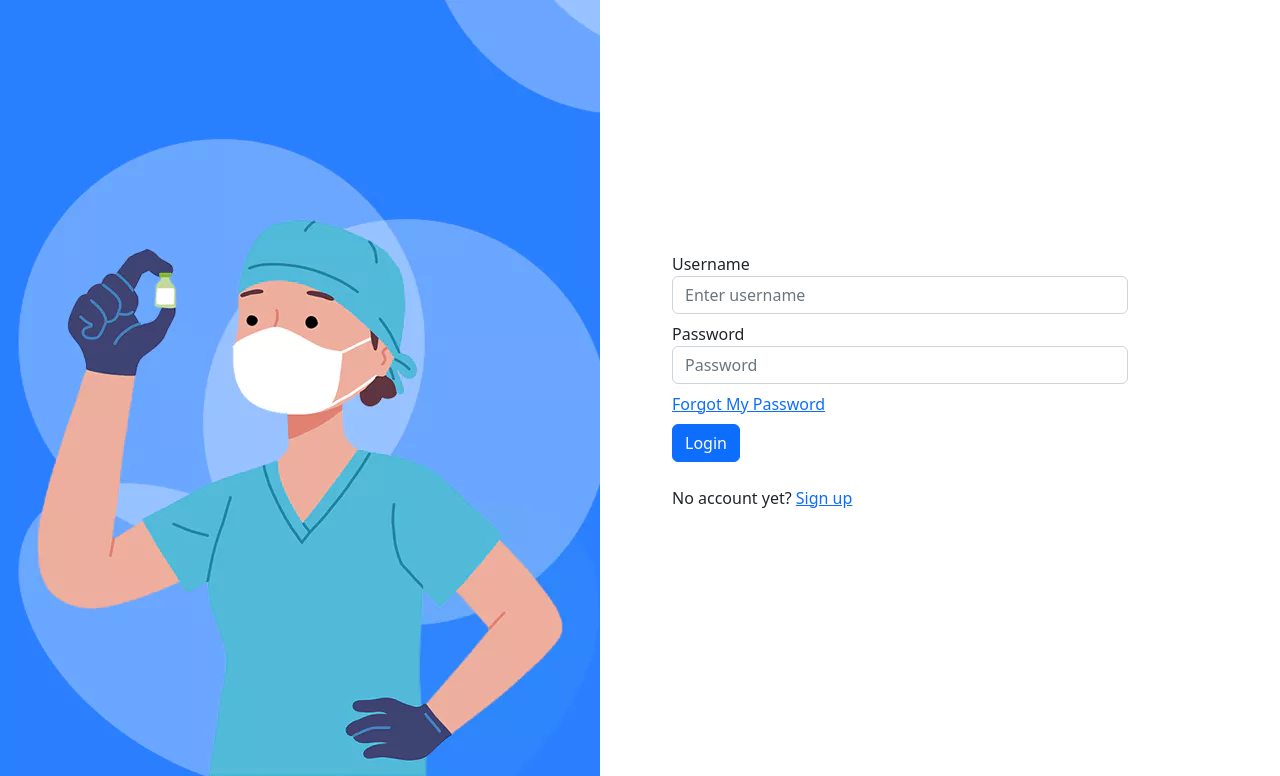
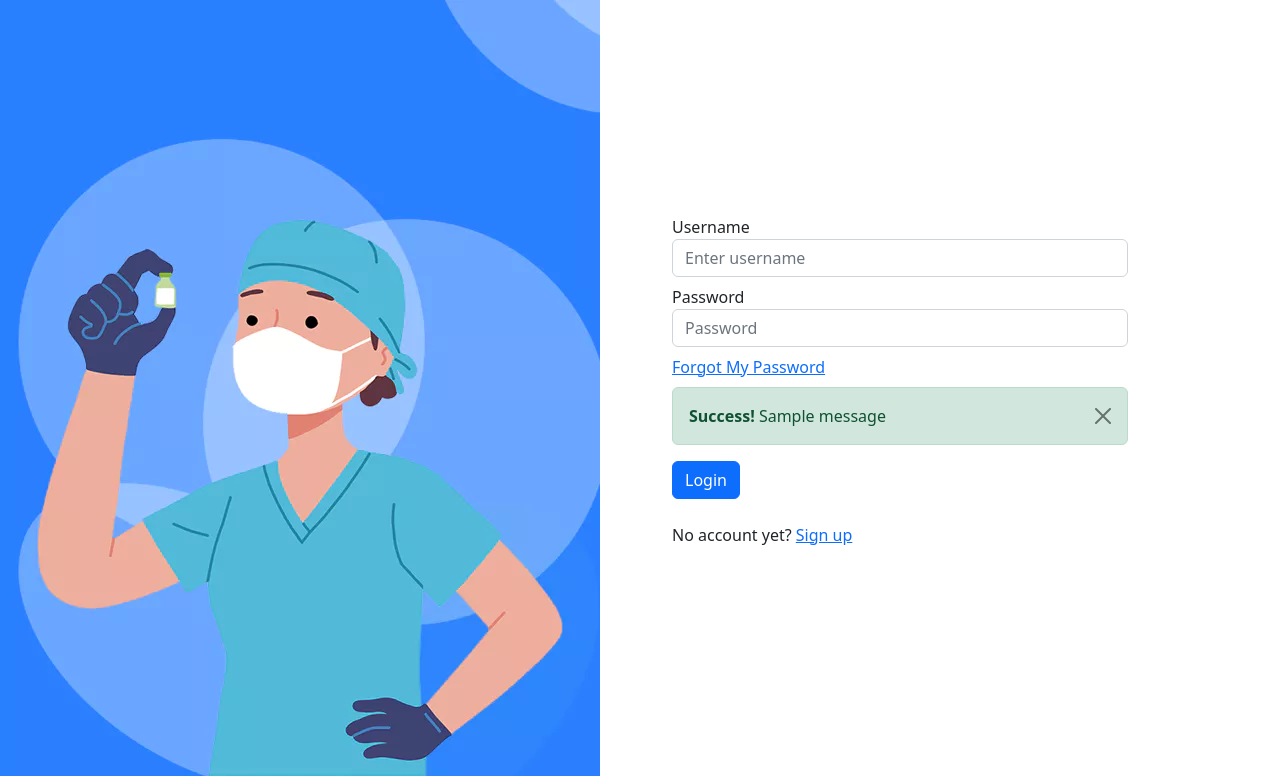
Before and after one commit to Nikolskiee/CMSC128.2-PROJECT, a Django app: page /login/ in a window 1280 px wide. Shown: the top 776 px of the page. Run offline with Django 4.2, Linux system fonts and the light colour scheme; tables that the repository leaves empty hold one stand-in row (values such as "Sample post"); one stand-in notice (Sample message) is shown; some libraries are stand-ins or nearby versions.

Commit message:
Updated login and signup pages to see errors

```diff
--- a/seirvice/seirv_app/templates/login.html
+++ b/seirvice/seirv_app/templates/login.html
@@ -27,6 +27,21 @@
             <div class="pb-2">
               <a href="{% url 'reset_password' %}" class="login-text5 forgotPass">Forgot My Password</a>
             </div>
+			{% for message in messages %}
+				{% if 'success' == message.tags %}
+					<!-- Alert Box -->
+					<div class="alert alert-success alert-dismissible fade show" role="alert">
+						<strong>Success!</strong> {{message | striptags}}
+						<button type="button" class="btn-close" data-bs-dismiss="alert" aria-label="Close"></button>
+					</div>
+				{% else %}
+					<!-- Alert Box -->
+					<div class="alert alert-danger alert-dismissible fade show" role="alert">
+						<strong>Error!</strong> {{message | striptags}}
+						<button type="button" class="btn-close" data-bs-dismiss="alert" aria-label="Close"></button>
+					</div>
+				{% endif %}
+			{% endfor %}
             <button type="submit"  name='login' class="btn btn-primary">Login</button>
             <br>
             <br>
```
Also changed, not shown: seirvice/seirv_app/templates/signup.html (+11 -0 lines).
